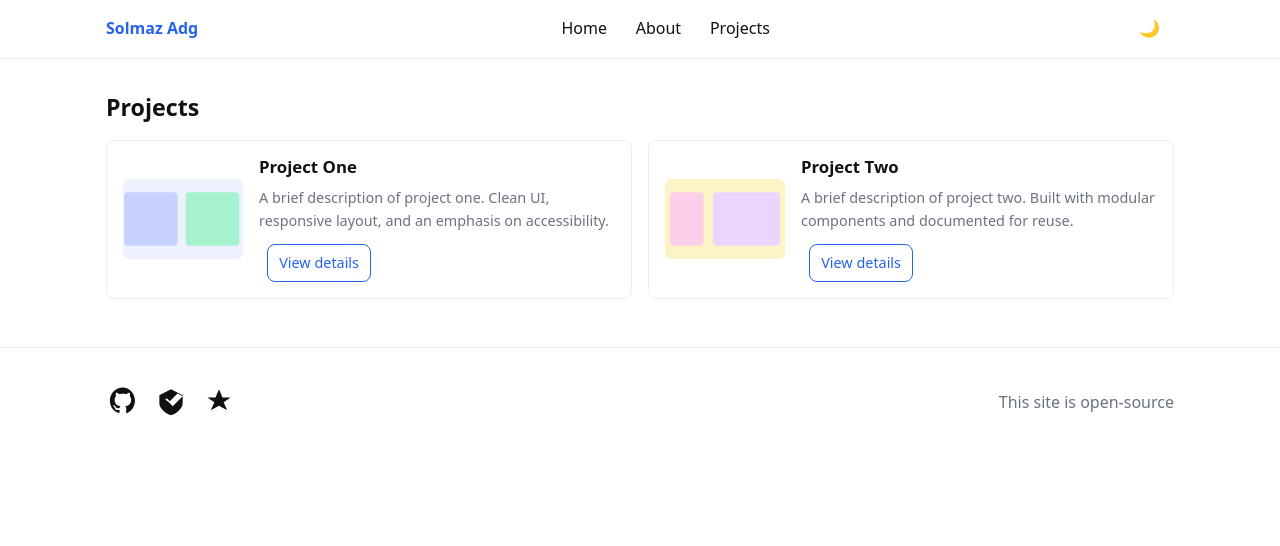
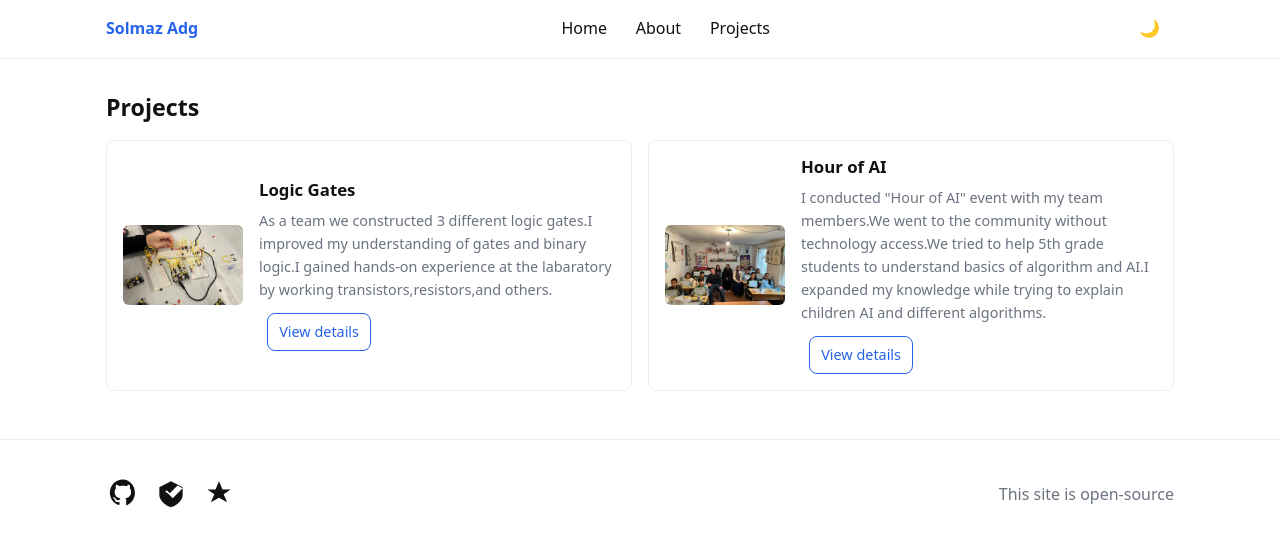
Before and after one commit to solmazadg09/solmazadg09.github.io, a Jekyll site: the page built from projects.md, in a window 1280 px wide. Shown: the top 546 px of the page. Built offline with Jekyll 4.4.1, drawn with Linux system fonts in a browser that asks for light colours.

Commit message:
personal details added

```diff
--- a/_includes/footer.html
+++ b/_includes/footer.html
@@ -5,7 +5,7 @@
         <!-- GitHub icon -->
         <svg width="28" height="28" viewBox="0 0 24 24" fill="currentColor" xmlns="http://www.w3.org/2000/svg" aria-hidden="true"><path d="M12 .5C5.73.5.75 5.47.75 11.74c0 4.89 3.16 9.05 7.55 10.52.55.1.75-.24.75-.53 0-.26-.01-1.15-.01-2.09-3.07.67-3.72-.74-3.96-1.42-.13-.35-.7-1.42-1.2-1.71-.41-.24-1-.84-.01-.86.93-.02 1.6.86 1.82 1.21 1.06 1.79 2.75 1.28 3.42.98.11-.76.42-1.28.76-1.57-2.45-.28-5.02-1.22-5.02-5.42 0-1.2.43-2.18 1.14-2.95-.12-.28-.5-1.4.11-2.92 0 0 .92-.29 3.03 1.13.88-.25 1.83-.37 2.77-.37.94 0 1.89.12 2.77.37 2.11-1.42 3.03-1.13 3.03-1.13.61 1.52.23 2.64.11 2.92.71.77 1.14 1.75 1.14 2.95 0 4.21-2.58 5.13-5.04 5.41.43.37.82 1.12.82 2.26 0 1.63-.02 2.95-.02 3.35 0 .29.2.64.76.53C19.09 20.78 22.25 16.58 22.25 11.74 22.25 5.47 17.27.5 12 .5z"></path></svg>
       </a>
-      <a href="https://www.codecademy.com/users/solmazadg09" target="_blank" rel="noopener noreferrer" aria-label="Codecademy" title="Codecademy profile">
+      <a href="https://www.codecademy.az/profiles/solmaz.adg" target="_blank" rel="noopener noreferrer" aria-label="Codecademy" title="Codecademy profile">
         <!-- Simple Code icon -->
         <svg width="28" height="28" viewBox="0 0 24 24" fill="currentColor" xmlns="http://www.w3.org/2000/svg" aria-hidden="true"><path d="M12 2L2 7v7c0 5 7 10 10 10s10-5 10-10V7l-10-5zM9.5 12.5L7 10.99 8.4 9.6 11 12.2l6.6-6.6L22 7.99 13.5 16.5 9.5 12.5z"/></svg>
       </a>
--- a/projects.md
+++ b/projects.md
@@ -7,20 +7,20 @@ title: Projects
 
 <section class="projects">
   <article class="project-card">
-    <img src="{{ '/assets/images/project1.svg' | relative_url }}" alt="Project One" class="project-thumb">
+    <img src="{{ '/assets/images/project1.jpg' | relative_url }}" alt="Project One" class="project-thumb">
     <div class="project-body">
-      <h3>Project One</h3>
-      <p class="project-meta">A brief description of project one. Clean UI, responsive layout, and an emphasis on accessibility.</p>
-      <div class="project-actions"><a class="btn btn-outline" href="#">View details</a></div>
+      <h3>Logic Gates</h3>
+      <p class="project-meta">As a team we constructed 3 different logic gates.I improved my understanding of gates and binary logic.I gained hands-on experience at the labaratory by working transistors,resistors,and others.</p>
+      <div class="project-actions"><a class="btn btn-outline" href="https://youtu.be/q5-g8EhIL3Q">View details</a></div>
     </div>
   </article>
 
   <article class="project-card">
-    <img src="{{ '/assets/images/project2.svg' | relative_url }}" alt="Project Two" class="project-thumb">
+    <img src="{{ '/assets/images/project2.jpg' | relative_url }}" alt="project2" class="project-thumb">
     <div class="project-body">
-      <h3>Project Two</h3>
-      <p class="project-meta">A brief description of project two. Built with modular components and documented for reuse.</p>
-      <div class="project-actions"><a class="btn btn-outline" href="#">View details</a></div>
+      <h3>Hour of AI</h3>
+      <p class="project-meta">I conducted "Hour of AI" event with my team members.We went to the community without technology access.We tried to help 5th grade students to understand basics of algorithm and AI.I expanded my knowledge while trying to explain children AI and different algorithms.</p>
+      <div class="project-actions"><a class="btn btn-outline" href="https://arcade.makecode.com/--skillmap#bug">View details</a></div>
     </div>
   </article>
 </section>
```
Also changed, not shown: about.md (+1 -1 lines), index.md (+2 -2 lines), assets/images/profile.jpeg (added), assets/images/profile.svg (deleted), assets/images/project1.jpg (added), assets/images/project1.svg (deleted), assets/images/project2.jpg (added), assets/images/project2.svg (deleted).
